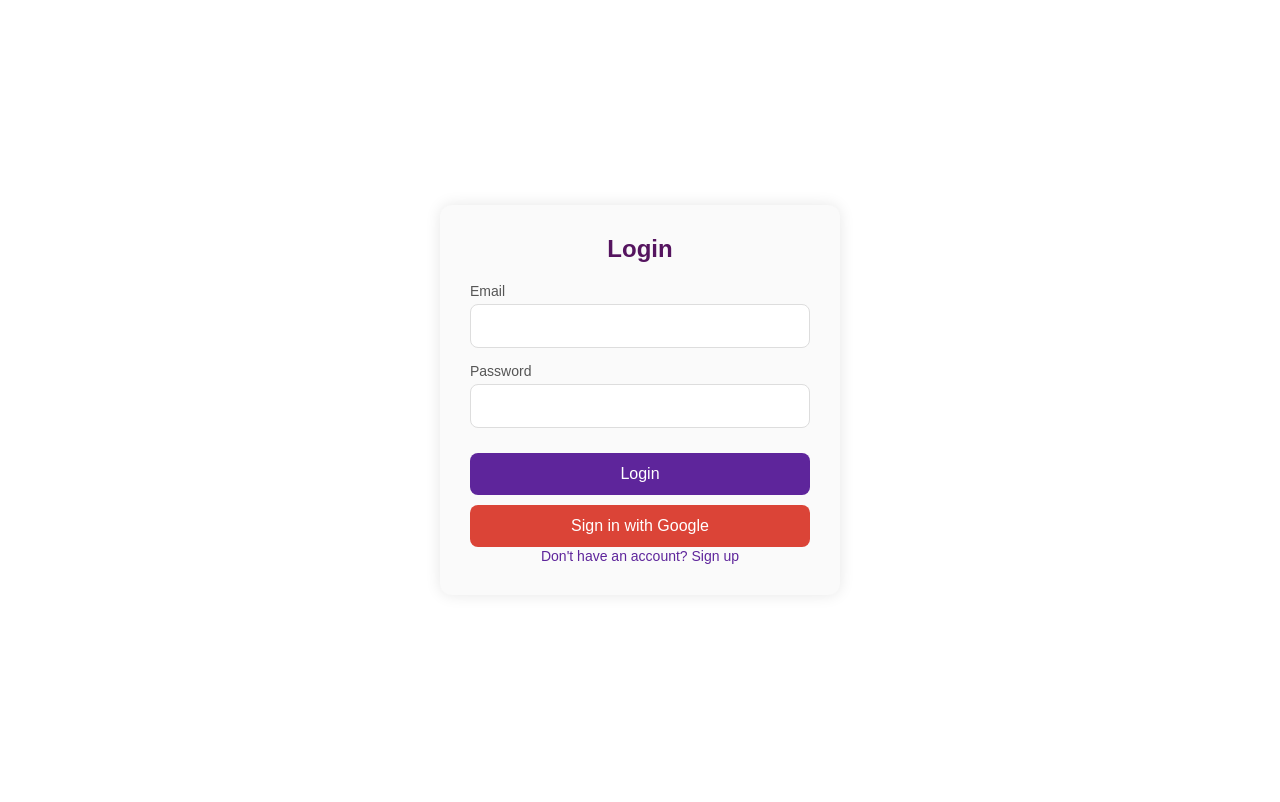
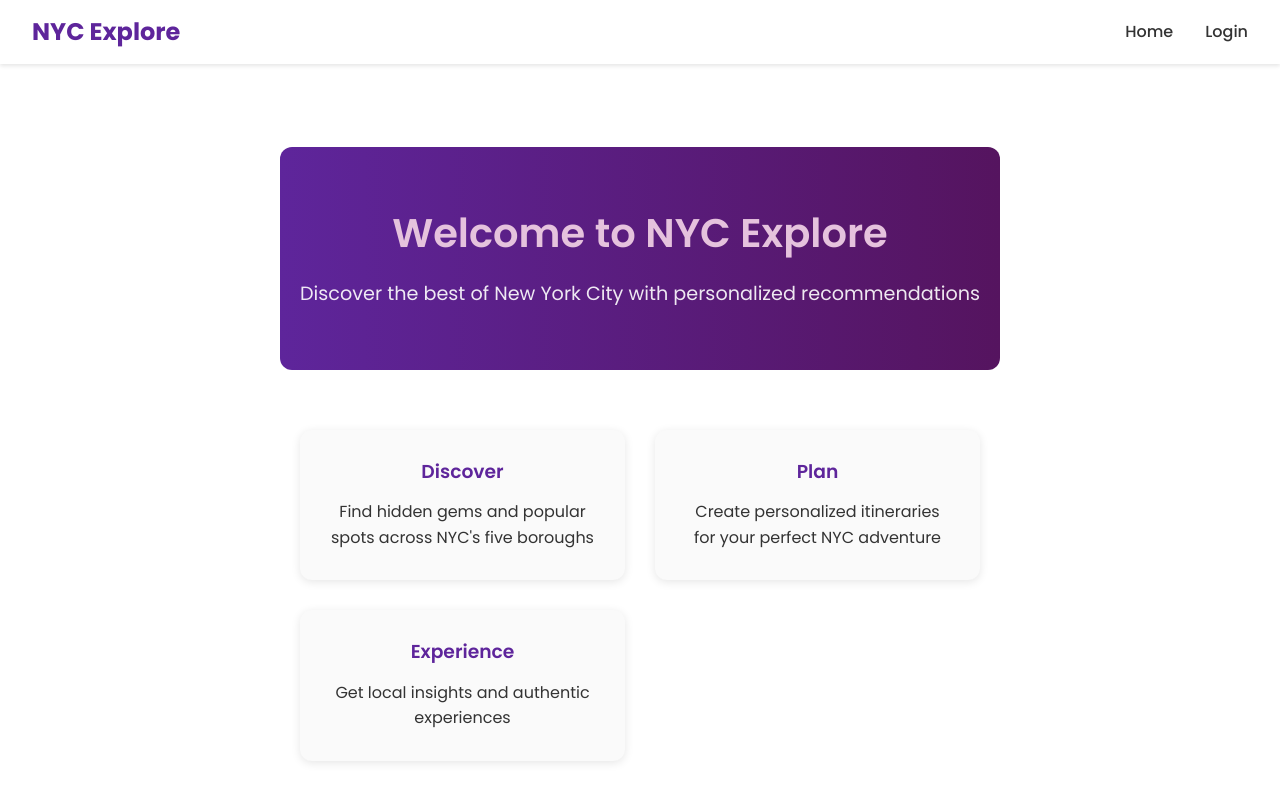
Before and after one commit to saanavig/NYC-Explore, a React (Vite) app in the folder frontend/: page / in a window 1280 px wide. Before the commit this address led to /login. Shown: the top 802 px of the page. Built offline with nearby package versions, Linux system fonts and the light colour scheme.

Commit message:
added homepage + navbar

```diff
--- a/frontend/src/app.jsx
+++ b/frontend/src/app.jsx
@@ -1,13 +1,16 @@
-import { Navigate, Route, BrowserRouter as Router, Routes } from "react-router-dom";
+import { Route, BrowserRouter as Router, Routes } from "react-router-dom";
 
+import Home from "./home";
 import Login from "./login";
+import Navbar from "./components/Navbar";
 import Signup from "./signup";
 
 function App() {
     return (
         <Router>
+            <Navbar />
             <Routes>
-                <Route path="/" element={<Navigate to="/login" />} />
+                <Route path="/" element={<Home />} />
                 <Route path="/login" element={<Login />} />
                 <Route path="/signup" element={<Signup />} />
             </Routes>
--- /dev/null
+++ b/frontend/src/components/Navbar.css
@@ -0,0 +1,38 @@
+.navbar {
+    position: fixed;
+    top: 0;
+    left: 0;
+    right: 0;
+    width: 100%;
+    height: 64px;
+    display: flex;
+    justify-content: space-between;
+    align-items: center;
+    padding: 0 2rem;
+    background-color: white;
+    box-shadow: 0 2px 4px rgba(0,0,0,0.1);
+    z-index: 1000;
+}
+
+.nav-brand a {
+    color: #5e259b;
+    text-decoration: none;
+    font-size: 1.5rem;
+    font-weight: bold;
+}
+
+.nav-links {
+    display: flex;
+    gap: 2rem;
+}
+
+.nav-link {
+    color: #333;
+    text-decoration: none;
+    font-weight: 500;
+    transition: color 0.3s ease;
+}
+
+.nav-link:hover {
+    color: #5e259b;
+}
--- /dev/null
+++ b/frontend/src/components/Navbar.jsx
@@ -0,0 +1,20 @@
+import './Navbar.css';
+
+import { Link } from 'react-router-dom';
+import React from 'react';
+
+const Navbar = () => {
+    return (
+        <nav className="navbar">
+            <div className="nav-brand">
+                <Link to="/">NYC Explore</Link>
+            </div>
+            <div className="nav-links">
+                <Link to="/" className="nav-link">Home</Link>
+                <Link to="/login" className="nav-link">Login</Link>
+            </div>
+        </nav>
+    );
+};
+
+export default Navbar;
--- /dev/null
+++ b/frontend/src/global.css
@@ -0,0 +1,48 @@
+@import url('https://fonts.googleapis.com/css2?family=Poppins:wght@300;400;500;600;700&display=swap');
+
+* {
+    margin: 0;
+    padding: 0;
+    box-sizing: border-box;
+    font-family: 'Poppins', sans-serif;
+}
+
+body {
+    margin-top: 64px;
+    background-color: #f8f9fa;
+    color: #333;
+    line-height: 1.6;
+}
+
+.container {
+    max-width: 1200px;
+    margin: 0 auto;
+    padding: 0 20px;
+}
+
+h1, h2, h3, h4, h5, h6 {
+    font-weight: 600;
+    line-height: 1.3;
+    color: #2d2d2d;
+}
+
+a {
+    text-decoration: none;
+    color: inherit;
+}
+
+button {
+    cursor: pointer;
+    border: none;
+    outline: none;
+}
+
+/* Utility classes */
+.text-center {
+    text-align: center;
+}
+
+.mt-1 { margin-top: 0.5rem; }
+.mt-2 { margin-top: 1rem; }
+.mt-3 { margin-top: 1.5rem; }
+.mt-4 { margin-top: 2rem; }
--- /dev/null
+++ b/frontend/src/home.css
@@ -0,0 +1,45 @@
+.home-container {
+    padding: 20px;
+    max-width: 1200px;
+    margin: 0 auto;
+}
+
+.hero-section {
+    text-align: center;
+    padding: 60px 20px;
+    background: linear-gradient(to right, #5e259b, #55145f);
+    color: white;
+    border-radius: 12px;
+    margin-bottom: 40px;
+}
+
+.hero-section h1 {
+    color: rgb(229, 194, 221);
+    font-size: 2.5em;
+    margin-bottom: 20px;
+}
+
+.hero-section p {
+    font-size: 1.2em;
+    opacity: 0.9;
+}
+
+.features-section {
+    display: grid;
+    grid-template-columns: repeat(auto-fit, minmax(250px, 1fr));
+    gap: 30px;
+    padding: 20px;
+}
+
+.feature {
+    text-align: center;
+    padding: 30px;
+    background: #fafafa;
+    border-radius: 12px;
+    box-shadow: 0 2px 10px rgba(0, 0, 0, 0.1);
+}
+
+.feature h3 {
+    color: #5e259b;
+    margin-bottom: 15px;
+}
--- /dev/null
+++ b/frontend/src/home.jsx
@@ -0,0 +1,31 @@
+import './home.css';
+
+import { Link } from 'react-router-dom';
+import React from 'react';
+
+const Home = () => {
+    return (
+        <div className="home-container">
+            <div className="hero-section">
+                <h1>Welcome to NYC Explore</h1>
+                <p>Discover the best of New York City with personalized recommendations</p>
+            </div>
+            <div className="features-section">
+                <div className="feature">
+                    <h3>Discover</h3>
+                    <p>Find hidden gems and popular spots across NYC's five boroughs</p>
+                </div>
+                <div className="feature">
+                    <h3>Plan</h3>
+                    <p>Create personalized itineraries for your perfect NYC adventure</p>
+                </div>
+                <div className="feature">
+                    <h3>Experience</h3>
+                    <p>Get local insights and authentic experiences</p>
+                </div>
+            </div>
+        </div>
+    );
+};
+
+export default Home;
--- a/frontend/src/index.jsx
+++ b/frontend/src/index.jsx
@@ -1,3 +1,4 @@
+import './global.css';
 import './login.css';
 
 import App from './app';
```
